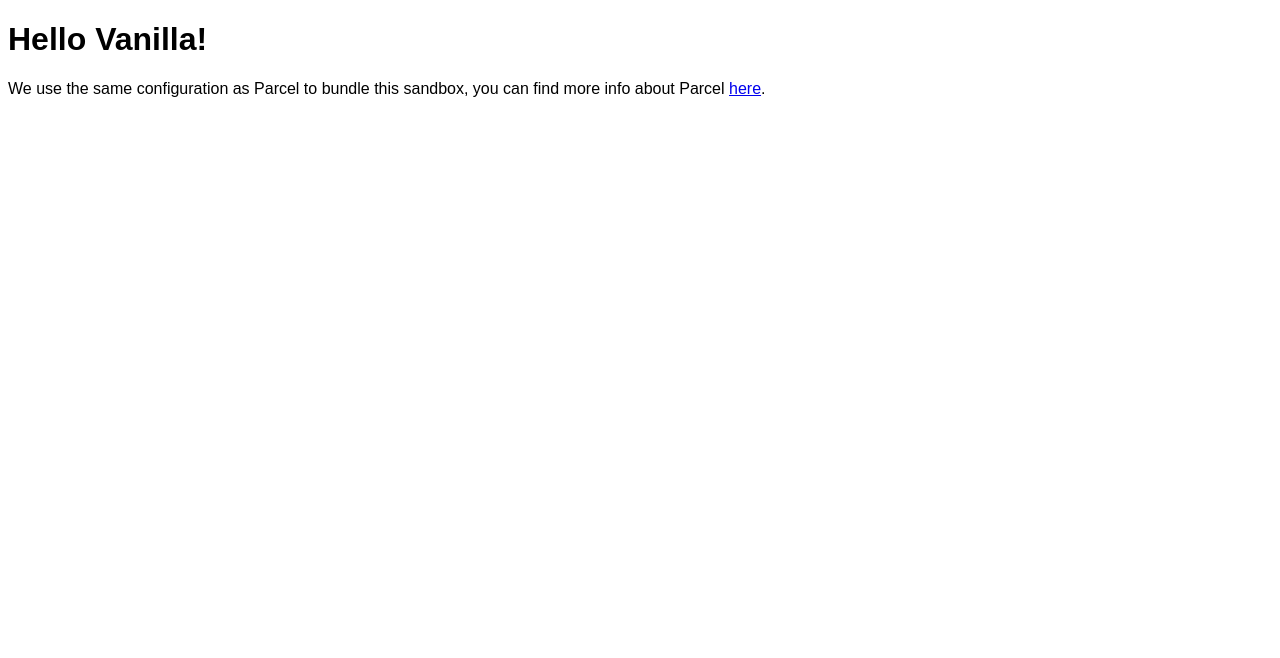
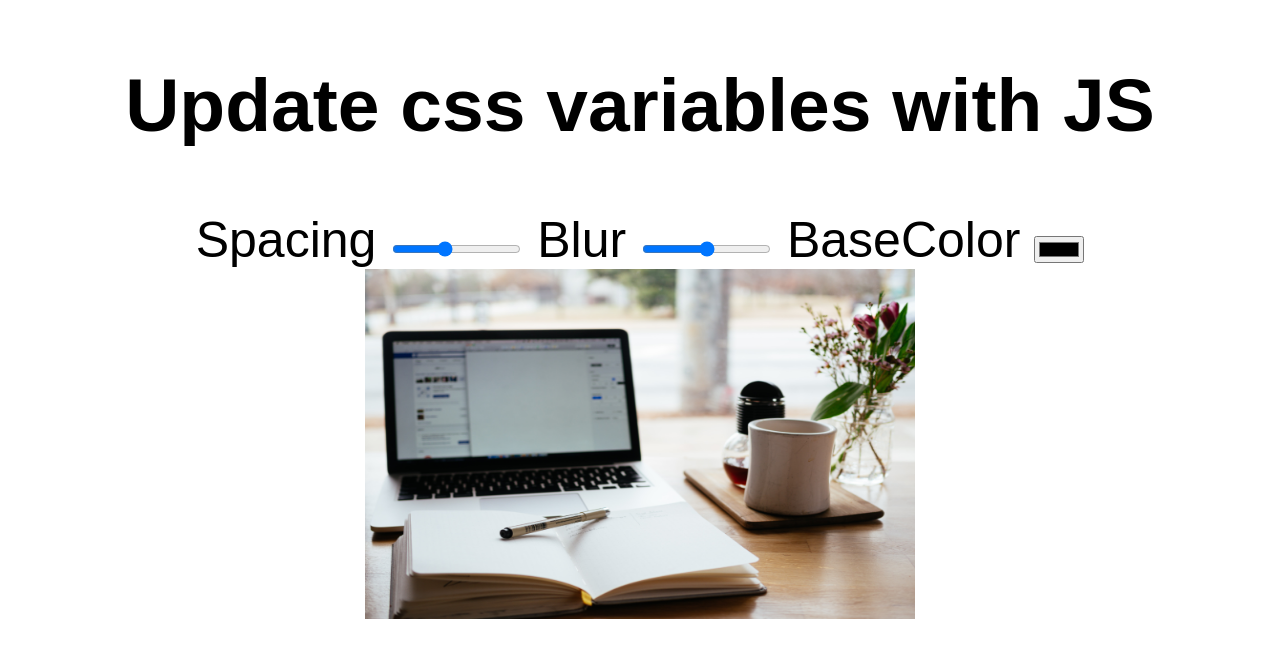
Before and after one commit to Iamsbharti/css-variable-updates, a website built with Parcel: page index.html in a window 1280 px wide. Built offline with nearby package versions, Linux system fonts and the light colour scheme.

Commit message:
updated index and css
updated index and css

```diff
--- a/index.html
+++ b/index.html
@@ -1,16 +1,33 @@
 <!DOCTYPE html>
 <html>
+  <head>
+    <title>css variable updates</title>
+    <meta charset="UTF-8" />
+    <link rel="stylesheet" href="/src/styles.css" />
+  </head>
 
-<head>
-	<title>Parcel Sandbox</title>
-	<meta charset="UTF-8" />
-</head>
+  <body>
+    <h2>Update css variables with <span class="h1">JS</span></h2>
+    <div class="controls">
+      <label for="spacing">Spacing</label>
+      <input
+        type="range"
+        name="blue"
+        min="0"
+        max="25"
+        value="10"
+        data-sizing="px"
+      />
 
-<body>
-	<div id="app"></div>
+      <label for="blur">Blur</label>
+      <input type="range" name="blur" min="0" max="10" data-sizing="px"//>
 
-	<script src="src/index.js">
-	</script>
-</body>
+      <label for="base">BaseColor</label>
+      <input type="color" name="base" value="yellow" />
 
+      <img src="back.png" />
+    </div>
+
+    <script src="src/index.js"></script>
+  </body>
 </html>
--- a/src/index.js
+++ b/src/index.js
@@ -1,10 +1 @@
 import "./styles.css";
-
-document.getElementById("app").innerHTML = `
-<h1>Hello Vanilla!</h1>
-<div>
-  We use the same configuration as Parcel to bundle this sandbox, you can find more
-  info about Parcel
-  <a href="https://parceljs.org" target="_blank" rel="noopener noreferrer">here</a>.
-</div>
-`;
--- a/src/styles.css
+++ b/src/styles.css
@@ -1,3 +1,17 @@
+:root {
+  --padding: 10 --;
+}
 body {
   font-family: sans-serif;
+  text-align: center;
+  background: "#191459";
+  font-weight: 50;
+  font-size: 50px;
 }
+.controls {
+  margin-bottom: 50px;
+}
+img {
+  width: 550px;
+  height: 350px;
+}
```
Also changed, not shown: back.png (added).
